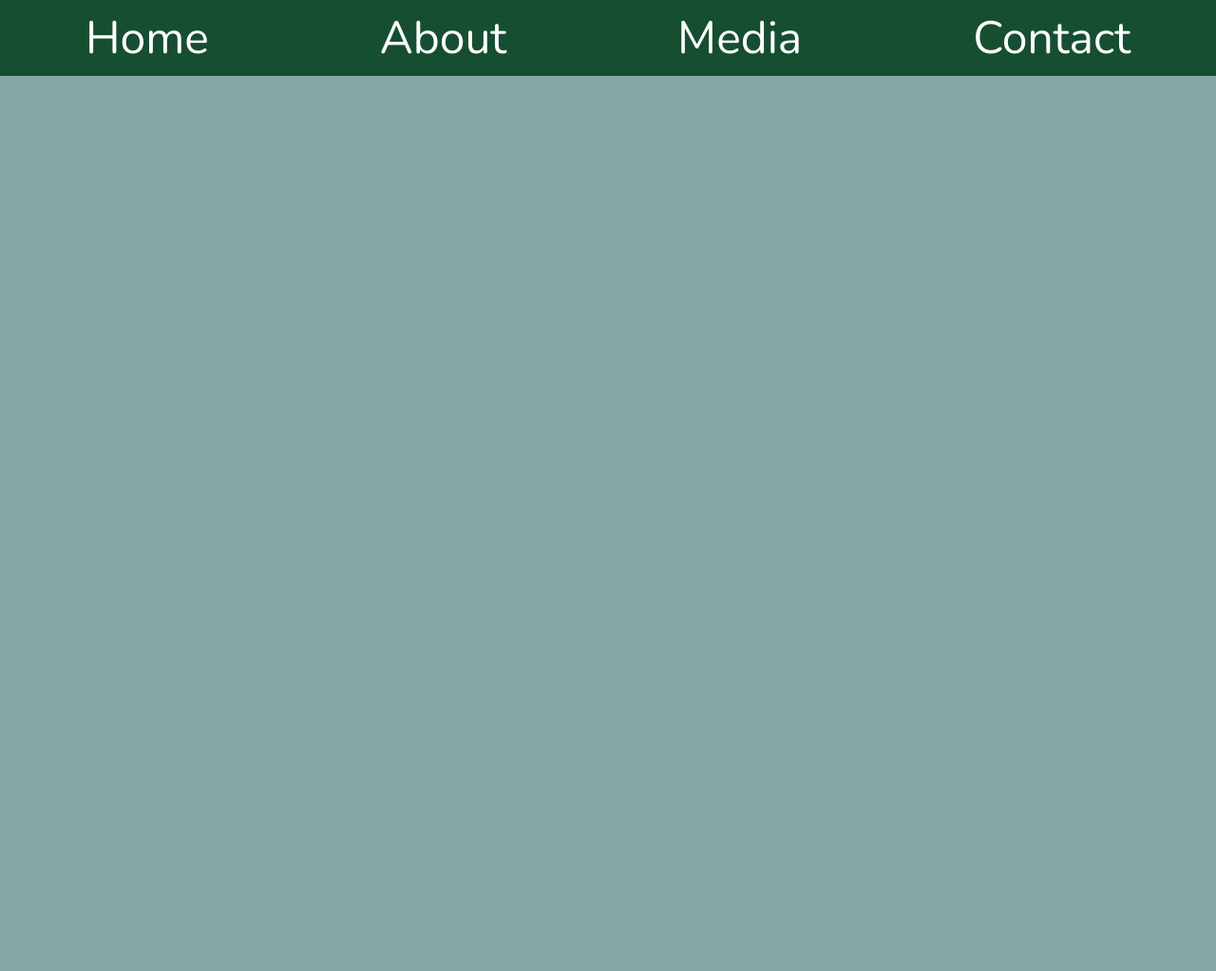
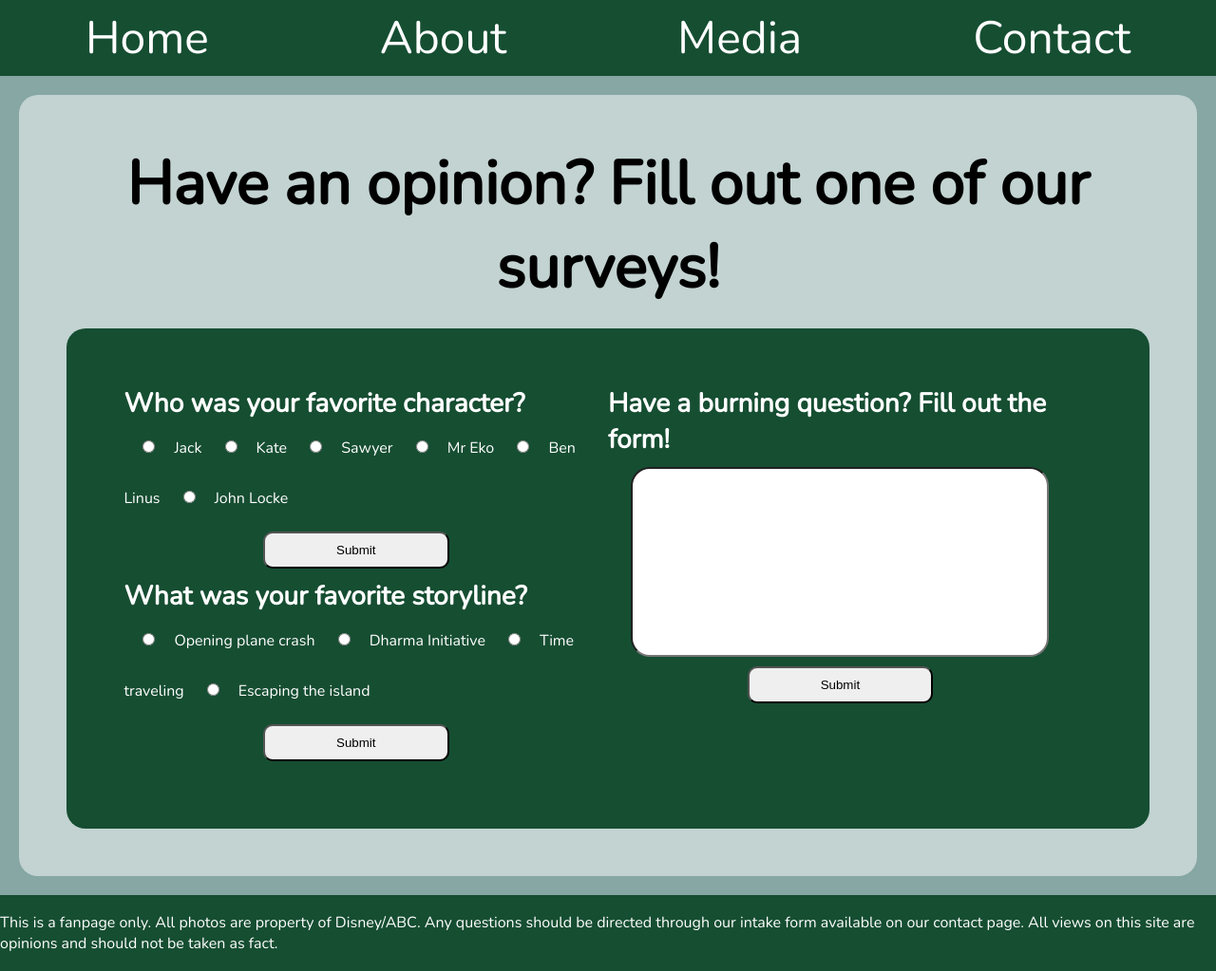
Before and after one commit to adamelliott1982/2302-lab01, a plain HTML site: page contact.html in a window 1280 px wide. Shown: the whole page at 95% size. Before the commit the page ends 800 px from the top, so only its background shows below. Drawn offline with nearby package versions, Linux system fonts and the light colour scheme.

Commit message:
commit 2

```diff
--- a/contact.html
+++ b/contact.html
@@ -20,5 +20,47 @@
             </ul>
         </nav>
     </header>
+
+    <main>
+        <h1>Have an opinion?  Fill out one of our surveys!</h1>
+
+        <section id="surveys">
+
+            <section id="favorite-character">
+                <h3>Who was your favorite character?</h3>
+                <form action="">
+                    <input type="radio" name="Jack" id="Jack">Jack
+                    <input type="radio" name="Kate" id="Kate">Kate
+                    <input type="radio" name="Sawyer" id="Sawyer">Sawyer
+                    <input type="radio" name="Eko" id="Eko">Mr Eko
+                    <input type="radio" name="Ben" id="Ben">Ben Linus
+                    <input type="radio" name="John" id="John">John Locke
+                    <button>Submit</button>
+                </form>
+                <h3>What was your favorite storyline?</h3>
+                <form action="">
+                    <input type="radio" name="others" id="others">Opening plane crash
+                    <input type="radio" name="others" id="others">Dharma Initiative
+                    <input type="radio" name="others" id="others">Time traveling
+                    <input type="radio" name="others" id="others">Escaping the island
+                    <button>Submit</button>
+                </form>
+
+
+
+            </section>
+
+            <section id="questions">
+                <h3>Have a burning question?  Fill out the form!</h3>
+                <input type="text" name="questions" id="question-box">
+                <button>Submit</button>
+            </section>
+        </section>
+
+    </main>
+
+    <footer>
+        <p>This is a fanpage only.  All photos are property of Disney/ABC.  Any questions should be directed through our intake form available on our contact page.  All views on this site are opinions and should not be taken as fact.</p>
+    </footer>
 </body>
 </html>
--- a/style.css
+++ b/style.css
@@ -12,7 +12,7 @@ body{
     overflow-x: hidden;
 }
 h1{
-    font-size: 3rem;
+    font-size: 4rem;
 }
 h2{
     font-size: 2.5rem;
@@ -142,6 +142,63 @@ main p{
 }
 
 
+/* CONTACT PAGE */
+
+#surveys{
+    display: flex;
+    color: white;
+    padding: 50px;
+    background: rgb(22, 78, 50);
+    border-radius: 20px;
+}
+
+
+#favorite-character{
+    /* background: red; */
+    width: 47%;
+    margin: 1%;
+}
+#favorite-character input{
+    margin: 20px;
+}
+
+
+
+#questions{
+    /* background: green; */
+    width: 47%;
+    margin: 1%;
+}
+#questions input{
+    height: 200px;
+    padding: 20px;
+    margin: 10px auto;
+    display: block;
+    width: 90%;
+    border-radius: 20px;
+
+}
+#questions input:focus{
+    outline: none;
+}
+
+button{
+    padding: 10px 20px;
+    display: block;
+    margin: 10px auto;
+    width: 40%;
+    border-radius: 10px;
+}
+button:hover{
+    background: rgb(50, 175, 112);
+}
+button:focus{
+    outline: none;
+}
+button:active{
+    transform: translateY(2px);
+}
+
 
 /* FOOTER */
 footer{
```
Also changed, not shown: photos.html (+6 -3 lines), 1 other file.
